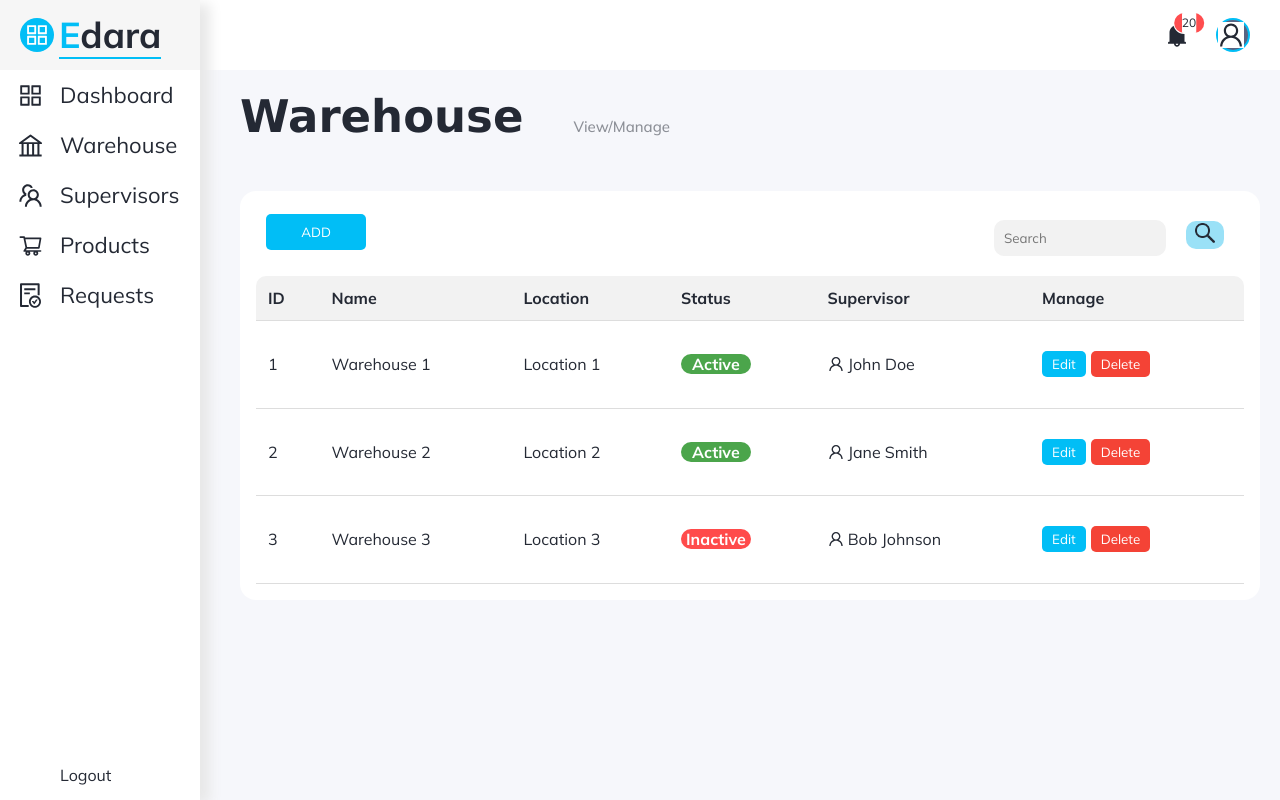
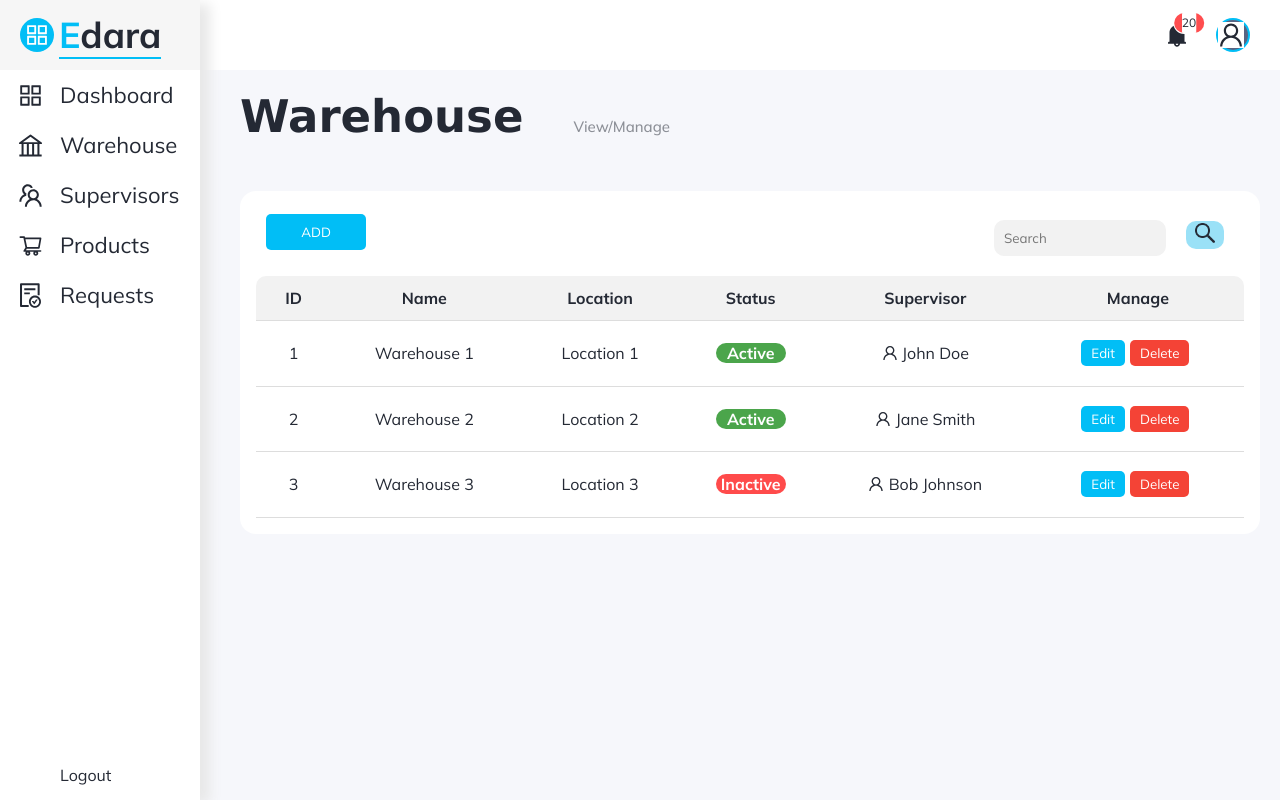
Before and after one commit to FatmaElzahraaAdham/InventorySys, a React (Create React App) app: page /Warehouse in a window 1280 px wide. Built offline with nearby package versions, Linux system fonts and the light colour scheme.

Commit message:
fix: center all warehouse table correctly

```diff
--- a/src/components/WarehouseBody.js
+++ b/src/components/WarehouseBody.js
@@ -22,11 +22,17 @@ const WarehouseBody = (props) => {
             <td>{props.id}</td>
             <td>{props.name}</td>
             <td>{props.location}</td>
-            <td>{activity(props.status)}</td>
+            <td>
+                <div className="state-container">
+                    {activity(props.status)}
+                </div>
+            </td>
             <td><UserOutlined className='user_warehouse'/>  {props.supervisor}</td>
             <td>
-                <button className="edit_btn">Edit</button>
-                <button className="del_btn">Delete</button>
+                <div className='btns-container'>
+                    <button className="edit_btn">Edit</button>
+                    <button className="del_btn">Delete</button>
+                </div>
             </td>
         </tr>
 
--- a/src/styles/WarehouseTable.css
+++ b/src/styles/WarehouseTable.css
@@ -14,22 +14,17 @@
     border-radius: 1rem;
 }
 
-.warehouse-table-block * {
-    background-color: white;
-}
-
-
 .warehouse-table th{
     padding: 12px;
-    /* text-align: center; */
-    text-align: left;
+    text-align: center;
     border-bottom: 1px solid #dddddd;
 }
 .warehouse-table td {
-    padding: 12px;
-    /* text-align: center; */
     border-bottom: 1px solid #dddddd;
+    text-align: center;
+    vertical-align: middle;
 }
+
 .warehouse-table th{
     background-color: #f2f2f2;
 }
@@ -60,6 +55,17 @@
     background-color: #f44336;
 }
 
+.state-container {
+    display: flex;
+    justify-content: center;
+    align-items: center;
+}
+
+.btns-container {
+    display: flex;
+    justify-content: center;
+    align-items: center;
+}
 
 .activee{
     /* color: green; */
```
